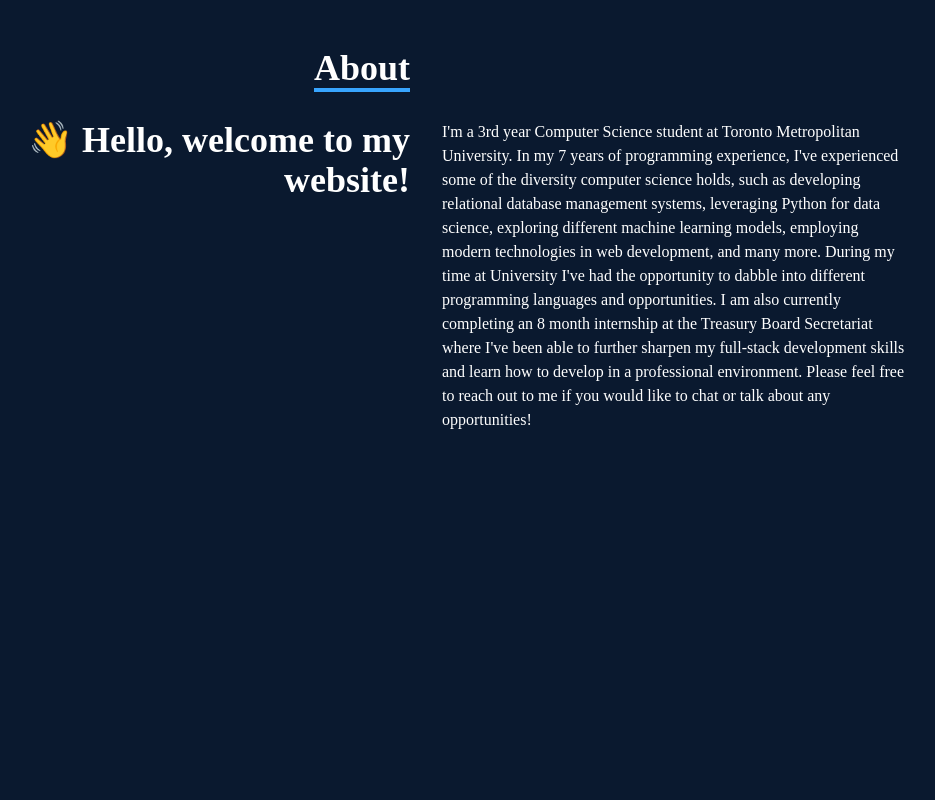
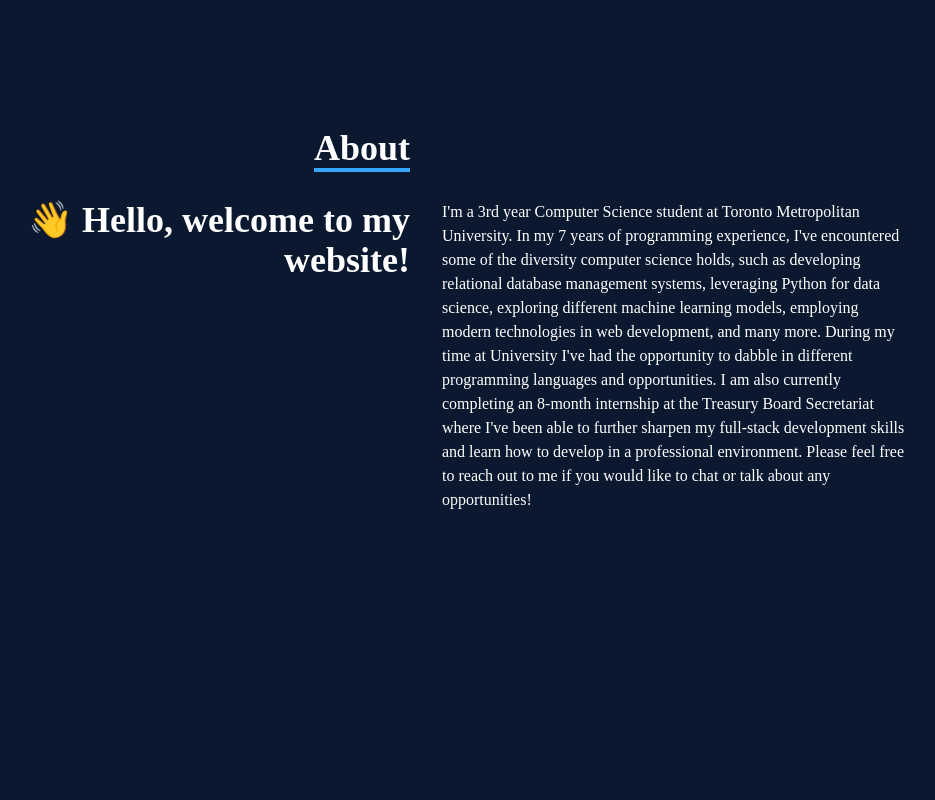
Before and after one commit to mithun-s14/portfolio-react-new, a React (Create React App) app: page / in a window 1280 px wide. Shown: the part 960-1760 px from the top of the page, without its empty margins (214-1149 px from the left). Built offline with nearby package versions, Linux system fonts and the light colour scheme.

Commit message:
spacing fixes

```diff
--- a/src/App.js
+++ b/src/App.js
@@ -9,7 +9,7 @@
 
 function App() {
   return (
-    <div>
+    <div className="bg-[#0a192f]">
       <Navbar />
       <Home />
       <About />
--- a/src/components/About.jsx
+++ b/src/components/About.jsx
@@ -18,10 +18,10 @@
           </div>
           <div>
             <p>
-              I'm a 3rd year Computer Science student at Toronto Metropolitan University. In my 7 years of programming experience, I've experienced some of the diversity
+              I'm a 3rd year Computer Science student at Toronto Metropolitan University. In my 7 years of programming experience, I've encountered some of the diversity
               computer science holds, such as developing relational database management systems, leveraging Python for data science, exploring
               different machine learning models, employing modern technologies in web development, and many more. During my time at University
-              I've had the opportunity to dabble into different programming languages and opportunities. I am also currently completing an 8 month internship
+              I've had the opportunity to dabble in different programming languages and opportunities. I am also currently completing an 8-month internship
               at the Treasury Board Secretariat where I've been able to further sharpen my full-stack development skills and learn how to develop in a professional environment.
               Please feel free to reach out to me if you would like to chat or talk about any opportunities!
             </p>
--- a/src/components/Contact.jsx
+++ b/src/components/Contact.jsx
@@ -2,7 +2,7 @@
 
 const Contact = () => {
   return (
-    <div name='contact' className='w-full h-screen bg-[#0a192f] flex justify-center items-center p-4'>
+    <div name='contact' className='mt-40 w-full h-screen bg-[#0a192f] flex justify-center items-center p-4'>
       <form method="Post" action="https://getform.io/f/pbygdkpb" className='flex flex-col max-w-[600px] w-full'>
         <div className='pb-8'>
             <p className='text-4xl font-bold inline border-b-4 border-[#38A5FF] text-white'>Contact</p>
--- a/src/components/Home.jsx
+++ b/src/components/Home.jsx
@@ -3,7 +3,7 @@
 
 const Home = () => {
   return (
-    <div name='home' className='w-full h-screen bg-[#0a192f]'>
+    <div name='home' className='mb-20 w-full h-screen bg-[#0a192f]'>
 
         {/* Container */}
         <div className='max-w-[1000px] mx-auto px-8 flex flex-col justify-center h-full'>
--- a/src/components/Projects.jsx
+++ b/src/components/Projects.jsx
@@ -2,7 +2,7 @@
 
 const Projects = () => {
   return (
-    <div name="projects" className="w-full h-screen bg-[#0a192f] text-white">
+    <div name="projects" className="sm:mb-20 w-full h-screen bg-[#0a192f] text-white">
       <div className="max-w-[1000px] mx-auto p-4 flex flex-col justify-center w-full h-full">
         <div>
           <p className="text-4xl font-bold inline border-b-4 border-[#38A5FF]">
--- a/src/components/Skills.jsx
+++ b/src/components/Skills.jsx
@@ -11,7 +11,7 @@
 
 const Skills = () => {
   return (
-    <div name='skills' className=' w-full h-screen bg-[#0a192f] text-white'>
+    <div name='skills' className='w-full h-screen bg-[#0a192f] text-white'>
     {/** Skills Container */}
       <div className='max-w-[1000px] mx-auto p-4 flex flex-col justify-center w-full h-full'>
         <div>
--- a/src/components/Work.jsx
+++ b/src/components/Work.jsx
@@ -3,7 +3,7 @@
 
 const Work = () => {
   return (
-    <div name='work' className='w-full h-screen bg-[#0a192f] text-white'>
+    <div name='work' className='sm:mt-8 w-full h-screen bg-[#0a192f] text-white'>
       <div className='max-w-[1000px] mx-auto p-4 flex flex-col justify-center w-full h-full'>
         <div>
           <p className='text-4xl font-bold inline border-b-4 border-[#38A5FF]'>Internship Experience</p>
```
